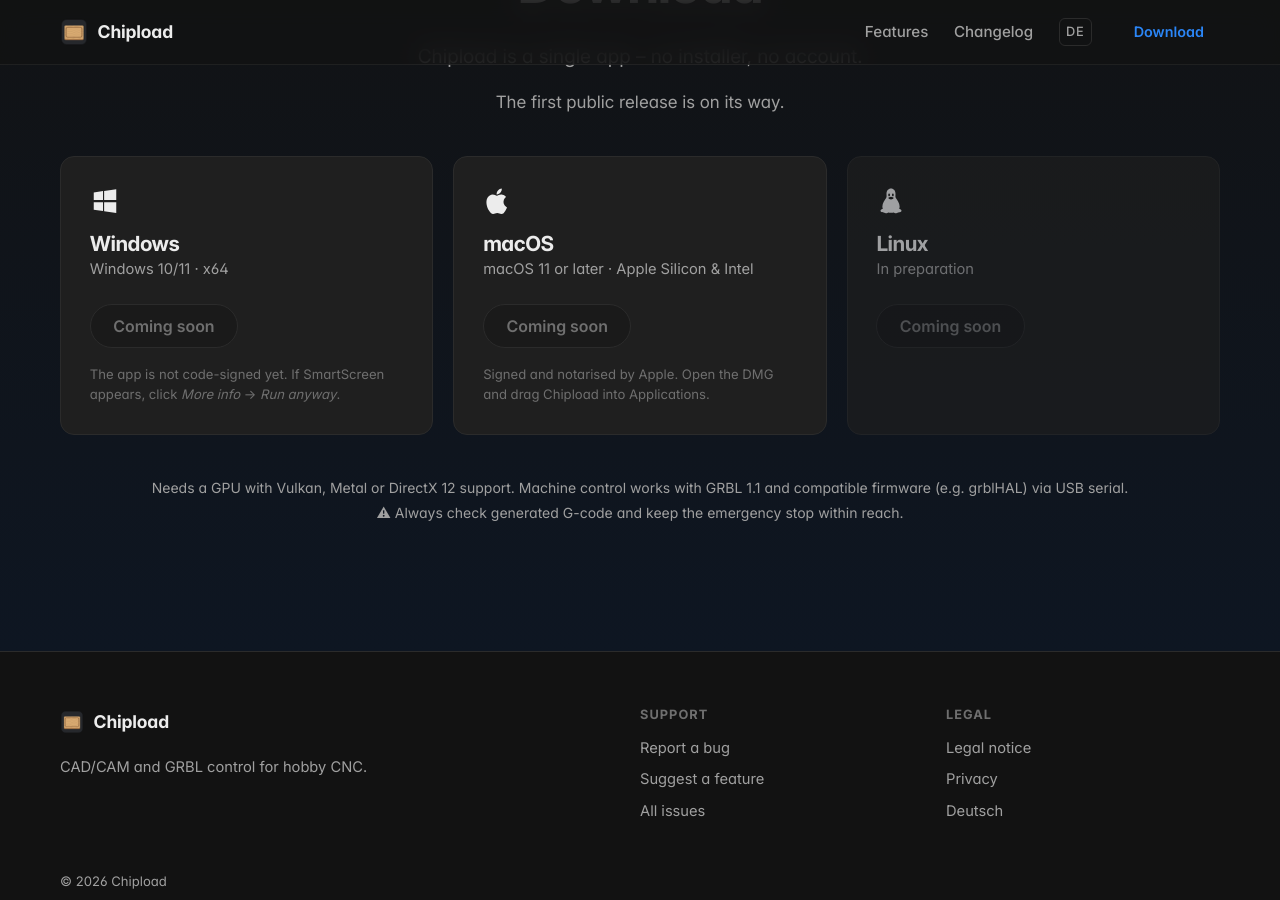
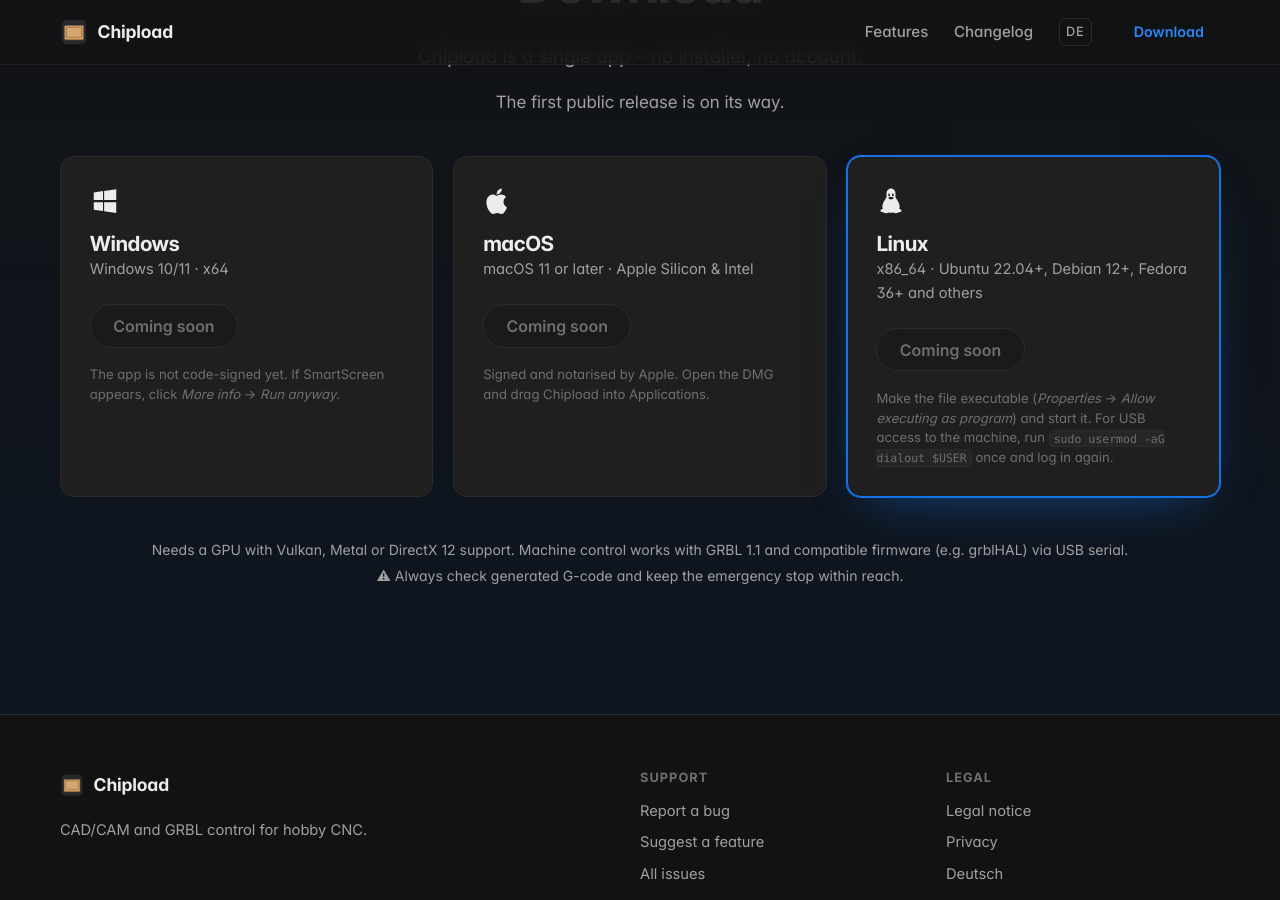
Before and after one commit to larsvegas0815/chipload-web, a Jekyll site: the page built from index.html, in a window 1280 px wide and 900 px high, scrolled down 4965 px. Built offline with Jekyll 4.4.1, drawn with Linux system fonts in a browser that asks for light colours.

Commit message:
Offer the Linux AppImage download
Co-authored-by: Copilot App <223556219+Copilot@users.noreply.github.com>

```diff
--- a/_config.yml
+++ b/_config.yml
@@ -9,6 +9,7 @@ repo: larsvegas0815/chipload-web
 downloads:
   windows: Chipload.exe
   macos: Chipload-macos-universal.dmg
+  linux: Chipload-x86_64.AppImage
 
 markdown: kramdown
 permalink: pretty
--- a/_data/i18n/de.yml
+++ b/_data/i18n/de.yml
@@ -110,7 +110,9 @@ download:
     note: Von Apple signiert und notarisiert. DMG öffnen und Chipload in den Ordner Programme ziehen.
   linux:
     name: Linux
-    detail: In Vorbereitung
+    detail: x86_64 · Ubuntu 22.04+, Debian 12+, Fedora 36+ u. a.
+    file: AppImage
+    note: Datei ausführbar machen (<em>Eigenschaften</em> → <em>Als Programm ausführen</em>) und starten. Für den USB-Zugriff auf die Fräse einmalig <code>sudo usermod -aG dialout $USER</code> ausführen und neu anmelden.
   requirements: Benötigt eine Grafikkarte mit Vulkan-, Metal- oder DirectX-12-Unterstützung. Die Maschinensteuerung arbeitet mit GRBL 1.1 und kompatibler Firmware (z. B. grblHAL) über USB-Seriell.
   safety: Erzeugten G-Code immer prüfen und den Not-Aus in Reichweite halten.
 
--- a/_data/i18n/en.yml
+++ b/_data/i18n/en.yml
@@ -110,7 +110,9 @@ download:
     note: Signed and notarised by Apple. Open the DMG and drag Chipload into Applications.
   linux:
     name: Linux
-    detail: In preparation
+    detail: x86_64 · Ubuntu 22.04+, Debian 12+, Fedora 36+ and others
+    file: AppImage
+    note: Make the file executable (<em>Properties</em> → <em>Allow executing as program</em>) and start it. For USB access to the machine, run <code>sudo usermod -aG dialout $USER</code> once and log in again.
   requirements: Needs a GPU with Vulkan, Metal or DirectX 12 support. Machine control works with GRBL 1.1 and compatible firmware (e.g. grblHAL) via USB serial.
   safety: Always check generated G-code and keep the emergency stop within reach.
 
--- a/_layouts/home.html
+++ b/_layouts/home.html
@@ -105,11 +106,16 @@ layout: default
         {%- endif %}
         <p class="note">{{ t.download.macos.note }}</p>
       </div>
-      <div class="dl-card dl-card-soon" data-os="linux">
+      <div class="dl-card" data-os="linux">
         <svg class="os-icon" viewBox="0 0 24 24" aria-hidden="true"><path d="M12 2c-2.2 0-3.6 1.8-3.6 4.4 0 1.3.3 2.2-.4 3.4-.9 1.5-2.9 3.9-2.9 6.6 0 .7.1 1.3.4 1.8-.8.3-1.9.7-1.9 1.6 0 1.2 2.4 1.2 3.6 1.7 1.1.5 1.8.5 2.6-.3.5.1 1.4.2 2.2.2s1.7-.1 2.2-.2c.8.8 1.5.8 2.6.3 1.2-.5 3.6-.5 3.6-1.7 0-.9-1.1-1.3-1.9-1.6.3-.5.4-1.1.4-1.8 0-2.7-2-5.1-2.9-6.6-.7-1.2-.4-2.1-.4-3.4C15.6 3.8 14.2 2 12 2zm-1.5 4c.4 0 .7.5.7 1.1s-.3 1.1-.7 1.1-.7-.5-.7-1.1.3-1.1.7-1.1zm3 0c.4 0 .7.5.7 1.1s-.3 1.1-.7 1.1-.7-.5-.7-1.1.3-1.1.7-1.1zM12 8.6c.9 0 2.1.6 2.1 1s-1.2 1.1-2.1 1.1-2.1-.7-2.1-1.1 1.2-1 2.1-1z"/></svg>
         <h3>{{ t.download.linux.name }}</h3>
         <p class="muted">{{ t.download.linux.detail }}</p>
+        {%- if latest %}
+        <a class="btn btn-primary" href="{{ dl }}{{ site.downloads.linux }}">{{ t.hero.download }} <span class="muted-inline">{{ t.download.linux.file }}</span></a>
+        {%- else %}
         <span class="btn btn-disabled">{{ t.download.coming_soon }}</span>
+        {%- endif %}
+        <p class="note">{{ t.download.linux.note }}</p>
       </div>
     </div>
 
```
Also changed, not shown: other parts of _layouts/home.html (+2 -1 lines).
